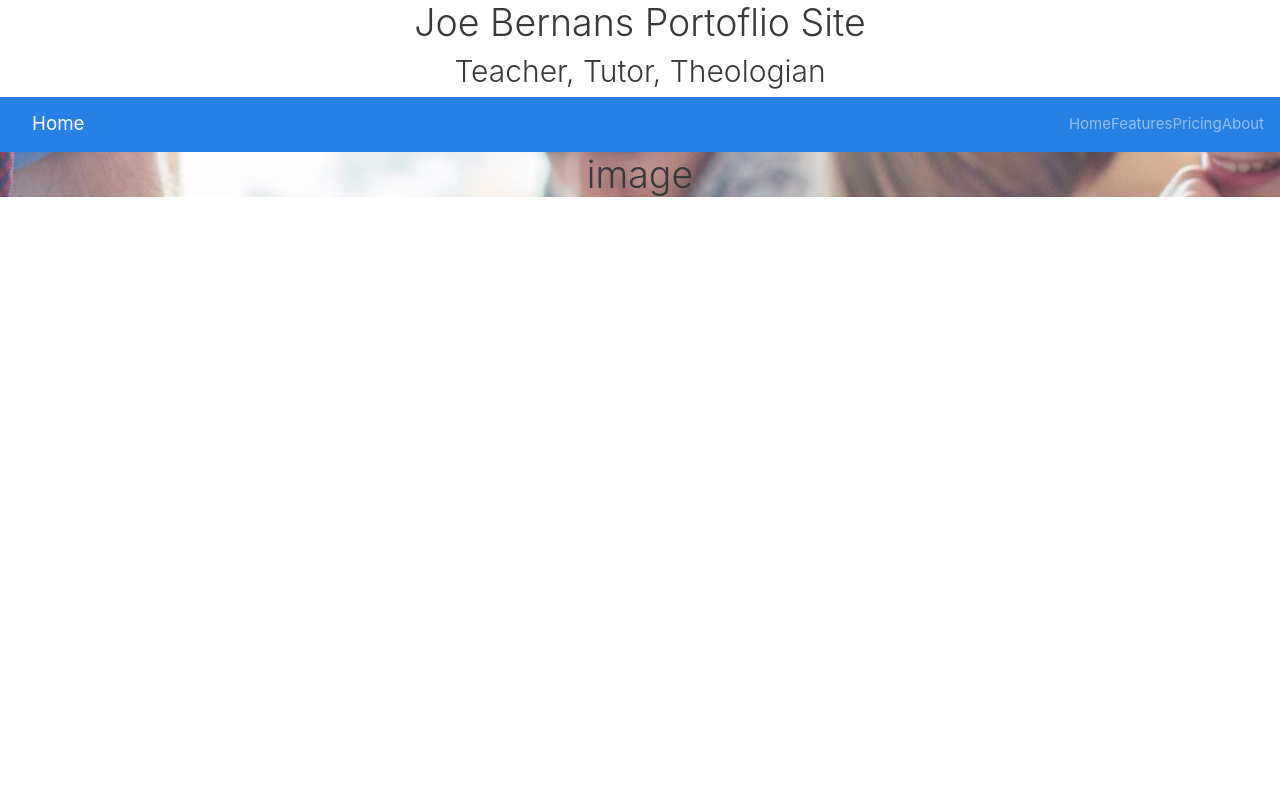
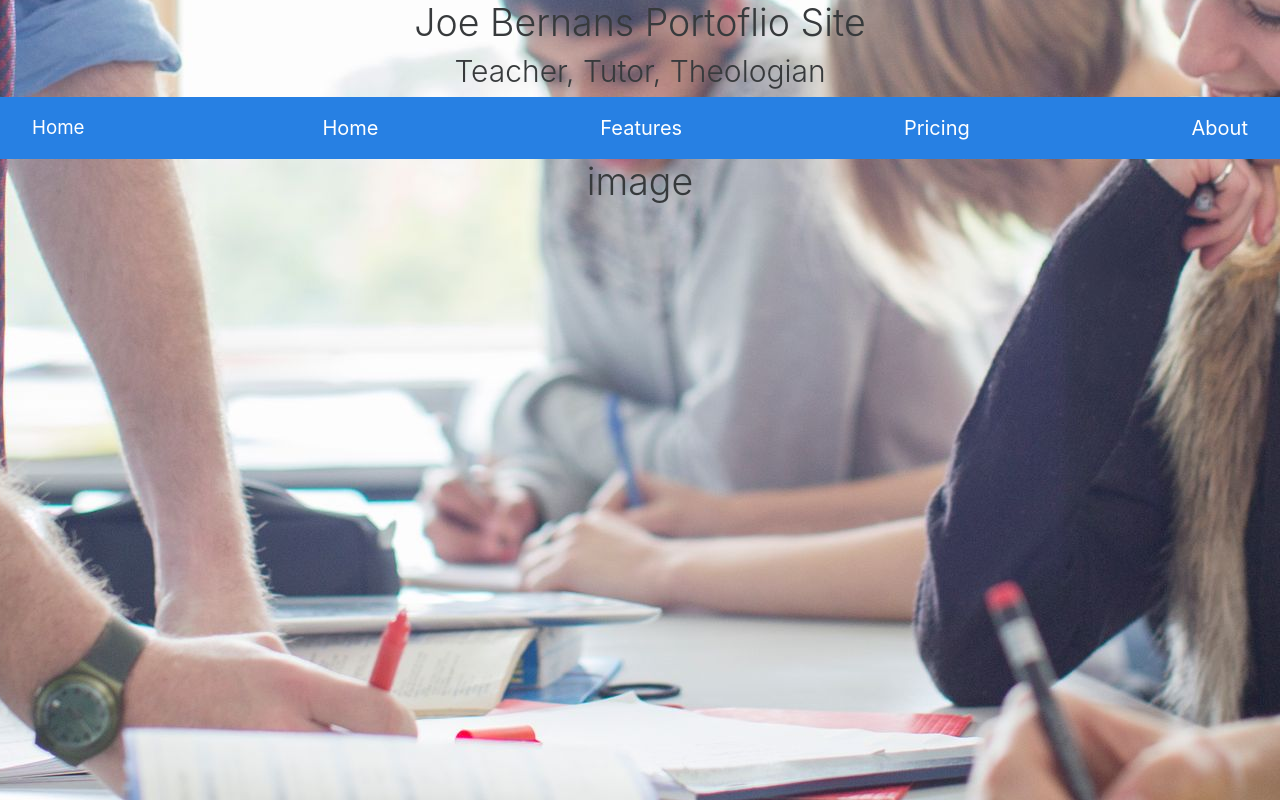
Before and after one commit to maryredlinger/joe-b-site, a React (Create React App) app: page / in a window 1280 px wide. Built offline with nearby package versions, Linux system fonts and the light colour scheme.

Commit message:
nav bar stuff

```diff
--- a/src/App.css
+++ b/src/App.css
@@ -38,7 +38,8 @@
 }
 .NavFlex {
   display: flex;
-  justify-content: space-evenly;
+
+  flex-wrap: wrap;
   flex-direction: row;
 }
 
@@ -47,10 +48,15 @@ img {
   height: auto;
 }
 
-.ImgBack {
+body {
   background-image: url(/public/teacher.jpg);
   background-repeat: no-repeat;
   background-position: center;
   max-width: 100%;
   height: auto;
 }
+
+.colorWhite {
+  color: white;
+  font-size: 20px;
+}
--- a/src/App.js
+++ b/src/App.js
@@ -12,26 +12,28 @@ function App() {
       <h1>Joe Bernans Portoflio Site</h1>
         <h2>Teacher, Tutor, Theologian</h2>
         <div >
-          <Nav className="navbar navbar-dark bg-primary">
+
+
+          <Nav className="NavFlex navbar navbar-dark bg-primary">
+
+            <NavItem>
             <Link className="navbar-brand" href="#">Home</Link>
+            </NavItem>
+              <NavItem className="">
+                <Link className="colorWhite" href="#">Home <span className="sr-only">(current)</span></Link>
+              </NavItem>
+              <NavItem className="">
+                <Link className="colorWhite" href="#">Features</Link>
+              </NavItem>
+              <NavItem className="">
+                <Link className="colorWhite" href="#">Pricing</Link>
+              </NavItem>
+              <NavItem className="">
+                <Link className="colorWhite" href="#">About</Link>
+              </NavItem>
 
-          <div id="navbarColor01">
-            <ul className="NavFlex navbar-nav mr-auto">
-              <li className="nav-item">
-                <Link className="nav-link" href="#">Home <span className="sr-only">(current)</span></Link>
-              </li>
-              <li className="nav-item">
-                <Link className="nav-link" href="#">Features</Link>
-              </li>
-              <li className="nav-item">
-                <Link className="nav-link" href="#">Pricing</Link>
-              </li>
-              <li className="nav-item">
-                <Link className="nav-link" href="#">About</Link>
-              </li>
-            </ul>
-          </div>
           </Nav>
+
         </div>
         <Router>
           <Switch>
```
